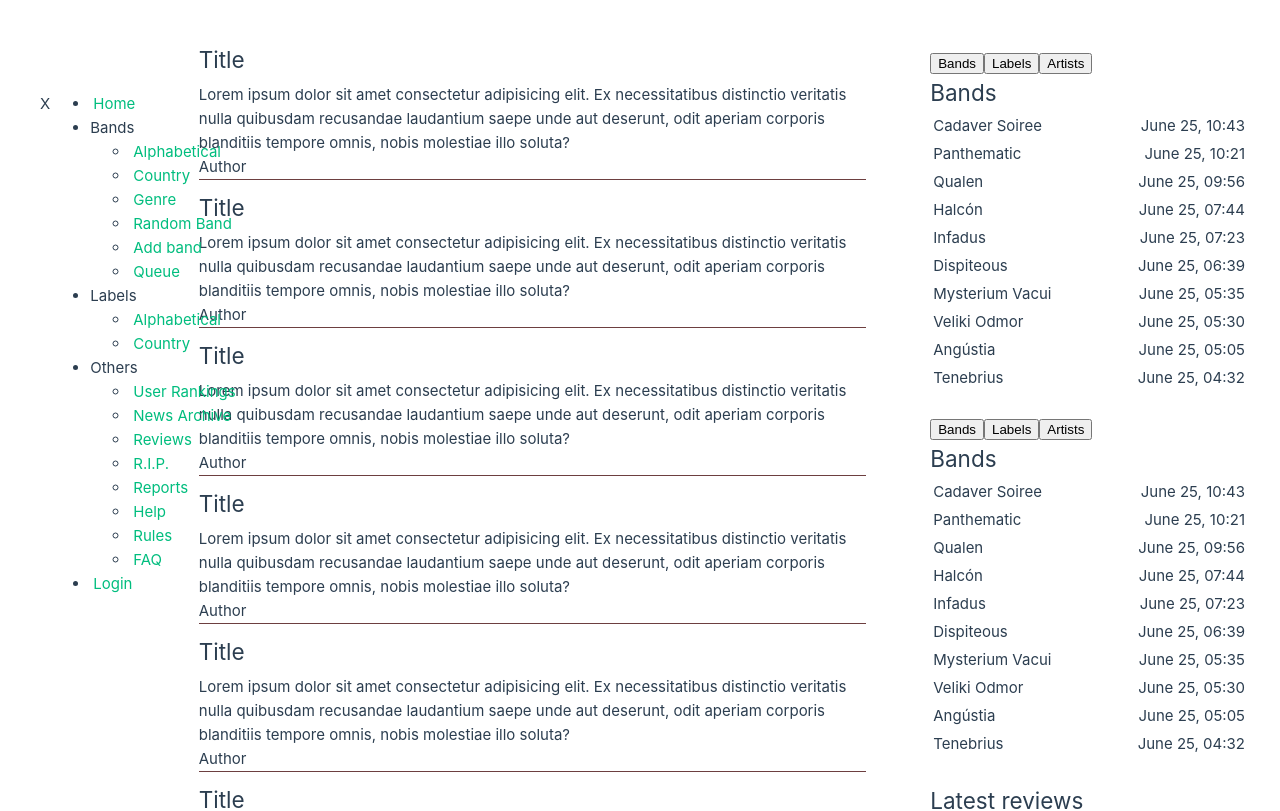
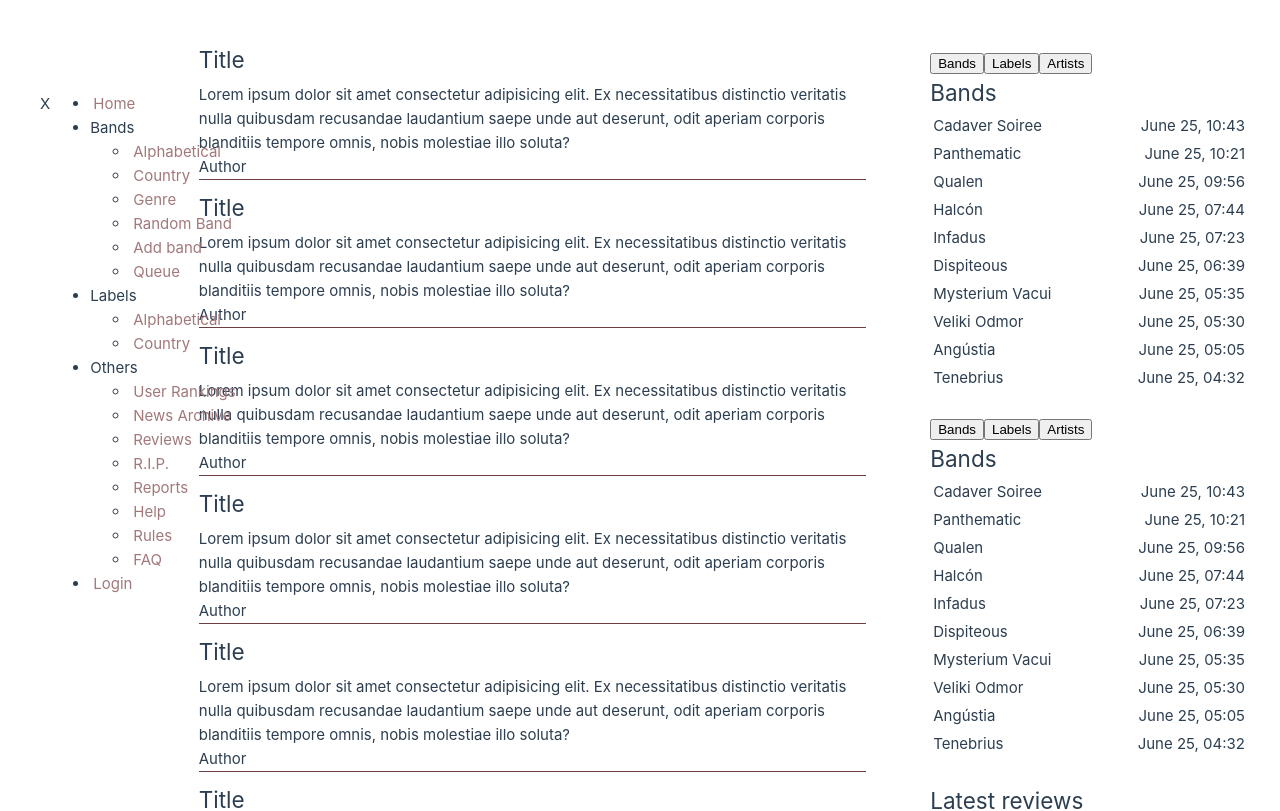
Before and after one commit to muniz95/new-metal-archives, a Vue app: page / in a window 1280 px wide. Shown: the top 811 px of the page. Built offline with nearby package versions, Linux system fonts and the light colour scheme.

Commit message:
Color fix

```diff
--- a/src/assets/main.css
+++ b/src/assets/main.css
@@ -8,11 +8,15 @@
 }
 
 a,
-.green {
+.ocre {
   text-decoration: none;
-  color: hsla(160, 100%, 37%, 1);
+  color: #A2787a;
   transition: 0.4s;
   padding: 3px;
+
+  &:visited {
+    color: #787878;
+  }
 }
 
 @media (hover: hover) {
```
